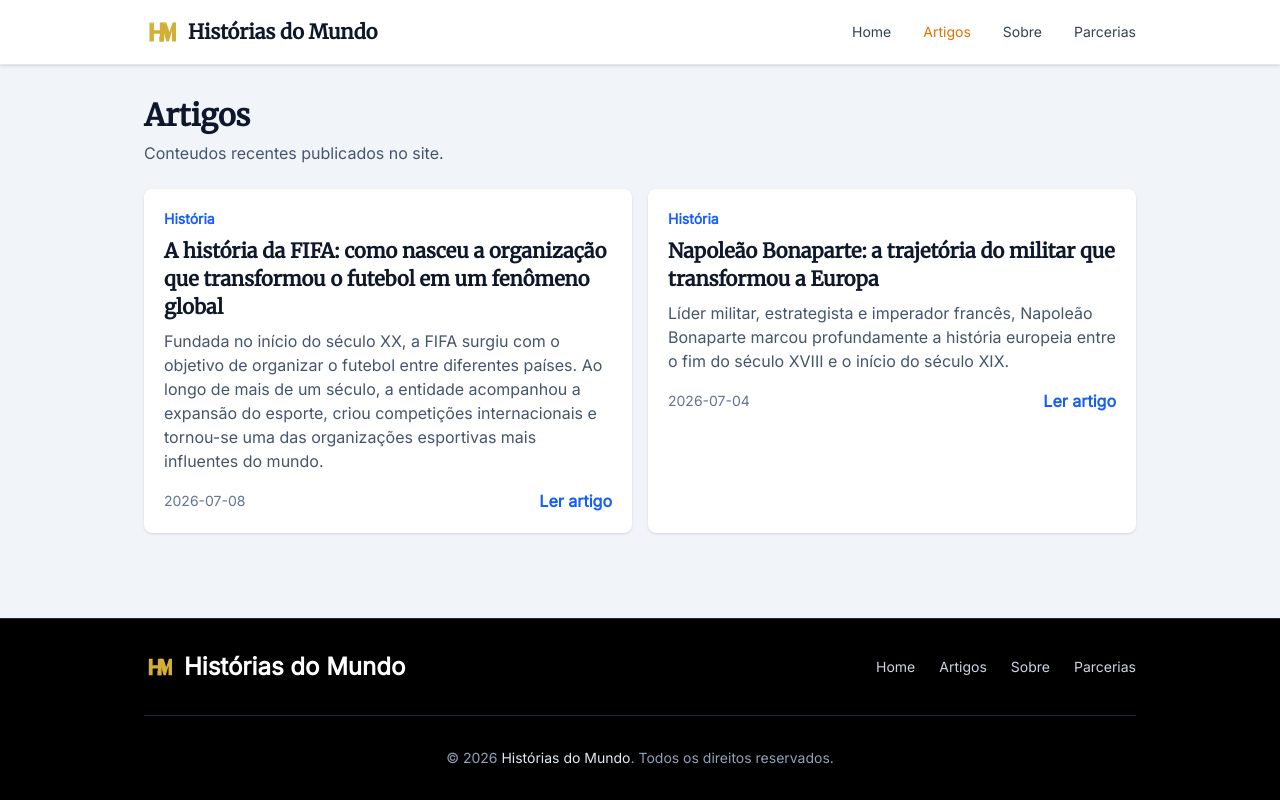
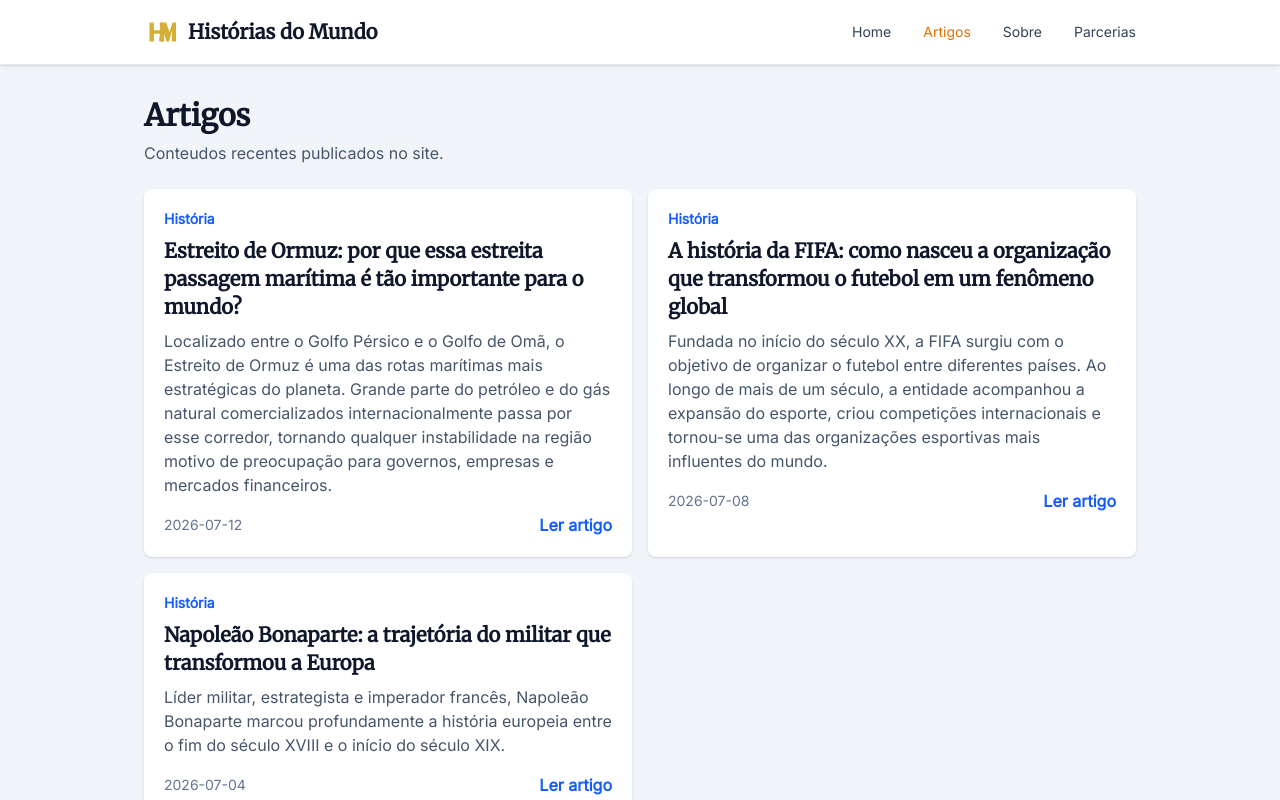
Before and after one commit to jordanlp19/Hist-rias-do-mundo, a React (Vite) app in the folder frontend/: page /artigos in a window 1280 px wide. Shown: the top 800 px of the page. Built offline with nearby package versions, Linux system fonts and the light colour scheme; what tailwind-animations would draw is missing.

Commit message:
Novo artigo Ormuz

```diff
--- a/frontend/src/data/articles.js
+++ b/frontend/src/data/articles.js
@@ -1,4 +1,5 @@
 import fifaImage from "../assets/articles/Flag_of_FIFA.svg.webp";
+import hormuzImage from "../assets/articles/Strait_of_Hormuz.webp";
 
 const articles = [
   {
@@ -111,6 +112,60 @@ International Football Association Board - Documentação sobre as Leis do Jogo.
 The Ball Is Round, de David Goldblatt.
 FIFA 1904-2004: The First 100 Years.`,
   },
+
+  {
+    id: 3,
+    title:
+      "Estreito de Ormuz: por que essa estreita passagem marítima é tão importante para o mundo?",
+    slug: "O Estreito de Ormuz",
+    description:
+      "Localizado entre o Golfo Pérsico e o Golfo de Omã, o Estreito de Ormuz é uma das rotas marítimas mais estratégicas do planeta. Grande parte do petróleo e do gás natural comercializados internacionalmente passa por esse corredor, tornando qualquer instabilidade na região motivo de preocupação para governos, empresas e mercados financeiros.",
+    category: "História",
+    image: hormuzImage,
+    date: "2026-07-12",
+    author: "Jordan Lopes",
+    content: `Uma passagem estratégica
+
+O Estreito de Ormuz separa o Irã da Península Arábica e conecta o Golfo Pérsico ao Oceano Índico. Apesar de possuir apenas algumas dezenas de quilômetros de largura em seu ponto mais estreito, ele concentra uma das maiores movimentações de navios petroleiros do mundo.
+
+Países como Arábia Saudita, Emirados Árabes Unidos, Kuwait, Iraque e Catar utilizam essa rota para exportar grande parte de sua produção de petróleo e gás natural liquefeito para mercados da Ásia, Europa e outras regiões.
+
+Por que o mundo acompanha essa região?
+
+Sempre que aumentam as tensões entre países da região, cresce também a preocupação com a segurança da navegação no estreito.
+
+Ataques a embarcações, exercícios militares, apreensões de navios ou ameaças de bloqueio costumam gerar reações imediatas nos mercados internacionais, já que qualquer interrupção no fluxo de energia pode reduzir a oferta global de petróleo.
+
+Mesmo quando não há um bloqueio efetivo, a simples possibilidade de dificuldades na navegação pode elevar os custos de transporte e dos seguros marítimos.
+
+Impactos na economia mundial
+
+Como o petróleo continua sendo uma das principais fontes de energia do planeta, alterações no fluxo pelo Estreito de Ormuz podem afetar diversos setores da economia.
+
+O aumento do preço do barril tende a influenciar os custos dos combustíveis, do transporte de mercadorias e da produção industrial. Em alguns casos, esse cenário também pode pressionar a inflação em diferentes países.
+
+Por esse motivo, governos e empresas acompanham atentamente qualquer mudança na situação da região.
+
+É possível substituir essa rota?
+
+Alguns países produtores possuem oleodutos capazes de transportar parte do petróleo por caminhos alternativos, reduzindo parcialmente a dependência do estreito.
+
+No entanto, a capacidade dessas rotas ainda não é suficiente para substituir completamente o volume que normalmente atravessa Ormuz. Por isso, o estreito continua sendo considerado um dos pontos mais estratégicos para o comércio global de energia.
+
+Uma região de interesse internacional
+
+Além dos países produtores de petróleo, diversas potências mantêm presença diplomática e militar nas proximidades do Estreito de Ormuz devido à sua importância econômica e estratégica.
+
+Ao longo das últimas décadas, diferentes episódios de tensão reforçaram a relevância da região para a segurança energética mundial e para a estabilidade do comércio internacional.
+
+Independentemente do cenário político de cada momento, o Estreito de Ormuz permanece como uma das áreas mais observadas do planeta, justamente por seu potencial de influenciar mercados e economias em escala global.
+
+Fontes:
+U.S. Energy Information Administration - Relatórios sobre fluxos globais de petróleo e gargalos marítimos.
+International Energy Agency - Estudos sobre segurança energética e comércio internacional de petróleo.
+United Nations Conference on Trade and Development - Publicações sobre transporte marítimo e comércio global.
+International Maritime Organization - Informações sobre segurança da navegação internacional.`,
+  },
 ];
 
 export default articles;
```
Also changed, not shown: frontend/src/assets/articles/Strait_of_Hormuz.webp (added).
